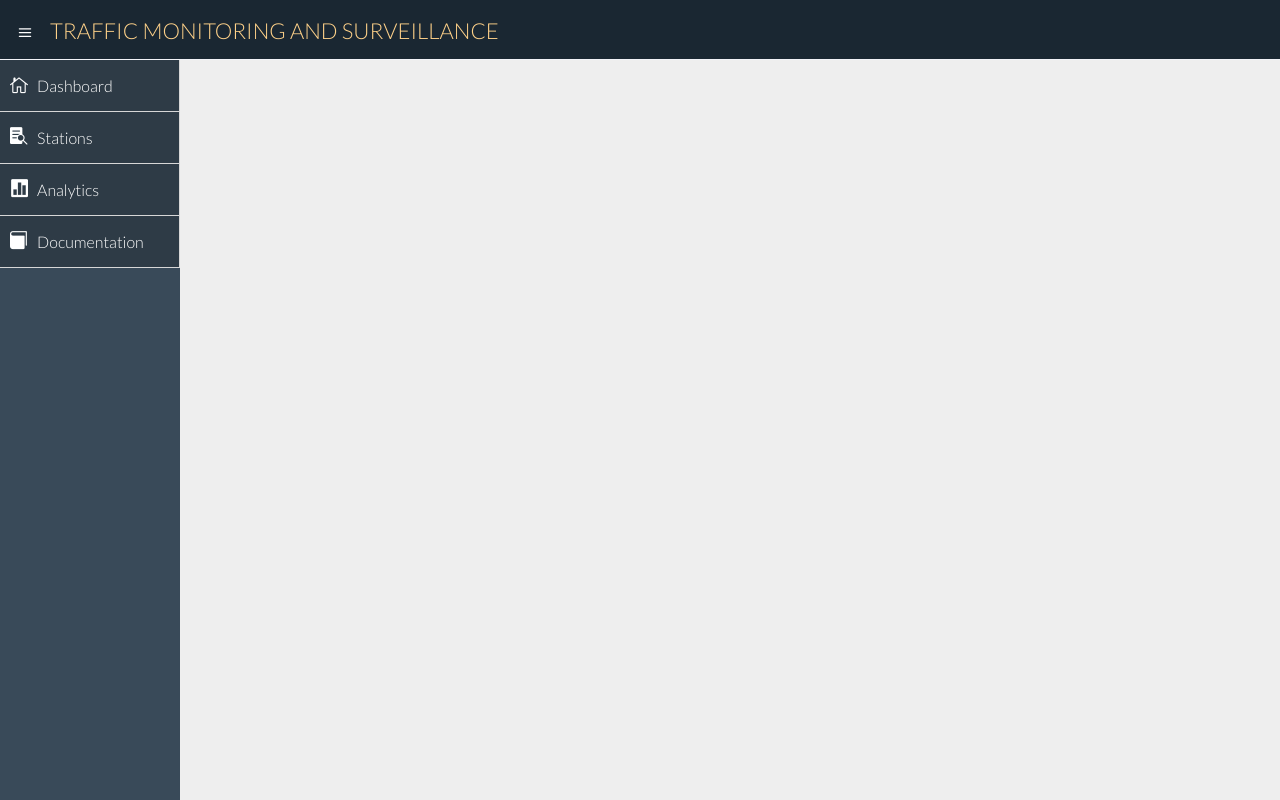
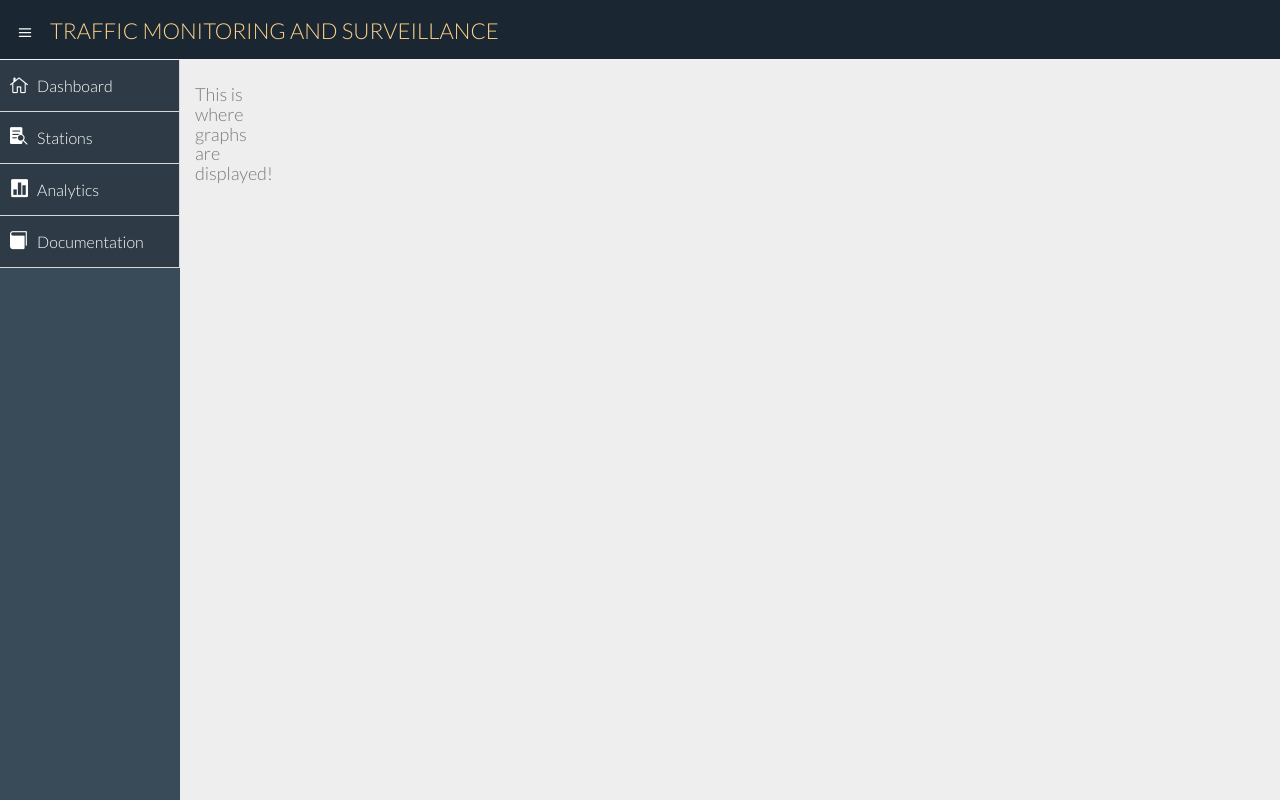
Before and after one commit to dotel-saramsz/TrafficSurveillance, a Django app: page /test in a window 1280 px wide. Run offline with Django 3.2, Linux system fonts and the light colour scheme; some libraries are stand-ins or nearby versions.

Commit message:
Template Blocks managed

```diff
--- a/surveillanceapp/templates/surveillanceapp/base.html
+++ b/surveillanceapp/templates/surveillanceapp/base.html
@@ -90,8 +90,10 @@
 
         <!--main content start-->
         <section id="main-content">
-             {% block main-content %}
-             {% endblock %}
+            <section class="wrapper">
+                {% block main-content %}
+                {% endblock %}
+            </section>
         </section>
 
     </section>
--- a/surveillanceapp/templates/surveillanceapp/index.html
+++ b/surveillanceapp/templates/surveillanceapp/index.html
@@ -2,7 +2,6 @@
 {% load static %}
 
 {%  block main-content %}
-    <section class="wrapper">
     <!--overview start-->
     <div class="row">
       <div class="col-lg-12">
@@ -68,9 +67,6 @@
         </div>
       </div>
     </div>
-
-    </section>
-
 {% endblock %}
 
 
--- a/surveillanceapp/templates/surveillanceapp/stationdetails.html
+++ b/surveillanceapp/templates/surveillanceapp/stationdetails.html
@@ -4,9 +4,6 @@
 {%  block main-content %}
 
     <!--station detail start -->
-
-    <section class="wrapper">
-
     <!--overview start-->
     <div class="row">
         <div class="col-lg-12">
@@ -62,8 +59,6 @@
 
     </div>
 
-    </section>
-
     <!--station detail ends here -->
 {% endblock %}
 
--- a/surveillanceapp/templates/surveillanceapp/stationlist.html
+++ b/surveillanceapp/templates/surveillanceapp/stationlist.html
@@ -5,7 +5,6 @@
 
     <!--station list start -->
 
-    <section class="wrapper">
     <!--overview start-->
     <div class="row">
         <div class="col-lg-12">
@@ -34,6 +33,6 @@
       {% endfor %}
     </div>
     <!--station list ends here -->
-    </section>
+
 
 {% endblock %}
--- a/surveillanceapp/templates/surveillanceapp/test.html
+++ b/surveillanceapp/templates/surveillanceapp/test.html
@@ -3,7 +3,8 @@
 
 {% block main-content %}
     <div class="row">
-        <h4> This is where graphs are displayed! </h4>
+        <div class="col-lg-1">
+            <h4> This is where graphs are displayed! </h4>
+        </div>
     </div>
-
 {% endblock %}
```
Lines whose indentation alone changed are shown as unchanged.
